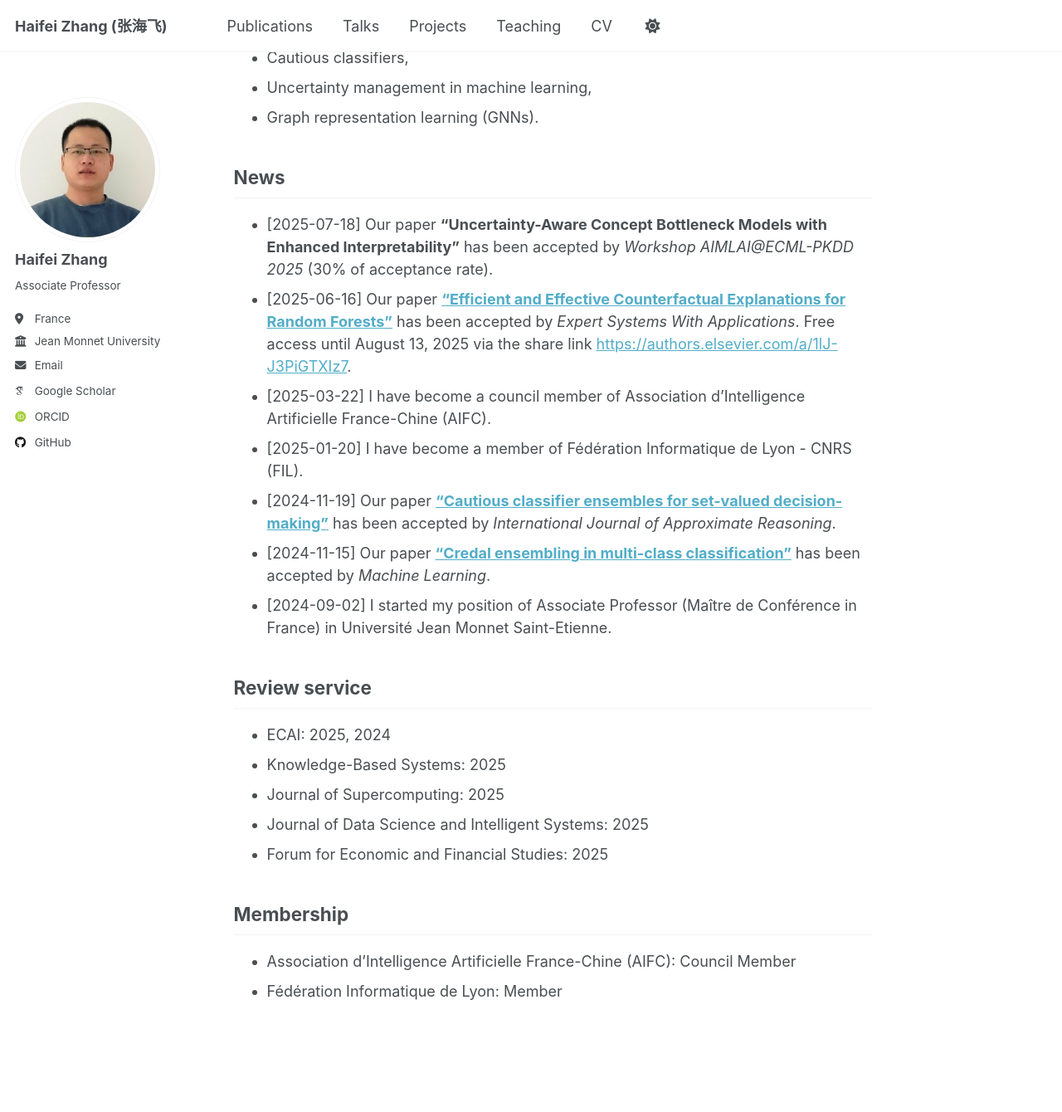
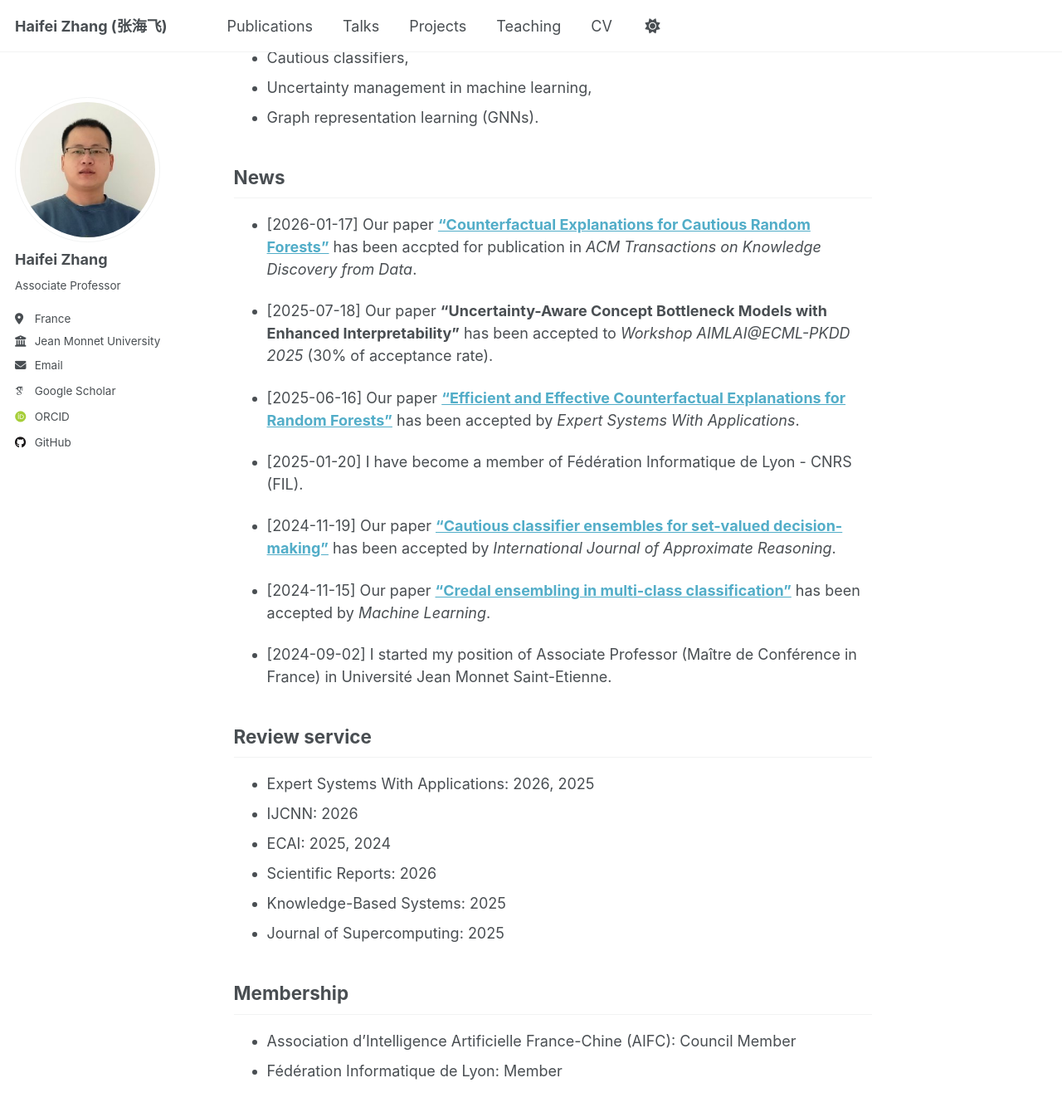
Before and after one commit to Haifei-ZHANG/Haifei-ZHANG.github.io, a Jekyll site: the page built from _pages/about.md, in a window 1280 px wide and 1400 px high, scrolled down 412 px. Shown: the top 1340 px of the window at 83% size. Built offline with Jekyll 4.4.1, drawn with Linux system fonts in a browser that asks for light colours; some web fonts are replaced.

Commit message:
add talk of CLPC and paper Explanation for CRF

```diff
--- a/_pages/about.md
+++ b/_pages/about.md
@@ -17,22 +17,29 @@
 - Graph representation learning (GNNs).
 
 ## News
-- [2025-07-18] Our paper **"Uncertainty-Aware Concept Bottleneck Models with Enhanced Interpretability"** has been accepted by *Workshop AIMLAI@ECML-PKDD 2025* (30% of acceptance rate).
-- [2025-06-16] Our paper <a href="https://doi.org/10.1016/j.eswa.2025.128661" target="_blank" rel="noopener noreferrer">**"Efficient and Effective Counterfactual Explanations for Random Forests"**</a> has been accepted by *Expert Systems With Applications*. Free access until August 13, 2025 via the share link <a href="https://authors.elsevier.com/a/1lJ-J3PiGTXIz7" target="_blank" rel="noopener noreferrer">https://authors.elsevier.com/a/1lJ-J3PiGTXIz7</a>.
-- [2025-03-22] I have become a council member of Association d'Intelligence Artificielle France-Chine (AIFC).
+- [2026-01-17] Our paper <a href="https://dl.acm.org/doi/full/10.1145/3794856" target="_blank" rel="noopener noreferrer">**"Counterfactual Explanations for Cautious Random Forests"**</a> has been accpted for publication in *ACM Transactions on Knowledge Discovery from Data*.
+
+- [2025-07-18] Our paper **"Uncertainty-Aware Concept Bottleneck Models with Enhanced Interpretability"** has been accepted to *Workshop AIMLAI@ECML-PKDD 2025* (30% of acceptance rate).
+
+- [2025-06-16] Our paper <a href="https://doi.org/10.1016/j.eswa.2025.128661" target="_blank" rel="noopener noreferrer">**"Efficient and Effective Counterfactual Explanations for Random Forests"**</a> has been accepted by *Expert Systems With Applications*.
+
 - [2025-01-20] I have become a member of Fédération Informatique de Lyon - CNRS (FIL).
+
 - [2024-11-19] Our paper <a href="https://doi.org/10.1016/j.ijar.2024.109328" target="_blank" rel="noopener noreferrer">**"Cautious classifier ensembles for set-valued decision-making"**</a> has been accepted by *International Journal of Approximate Reasoning*.
+
 - [2024-11-15] Our paper <a href="https://doi.org/10.1007/s10994-024-06703-y" target="_blank" rel="noopener noreferrer">**"Credal ensembling in multi-class classification"**</a> has been accepted by *Machine Learning*.
+
 - [2024-09-02] I started my position of Associate Professor (Maître de Conférence in France) in Université Jean Monnet Saint-Etienne.
 
 
 
 ## Review service
+- Expert Systems With Applications: 2026, 2025
+- IJCNN: 2026
 - ECAI: 2025, 2024
+- Scientific Reports: 2026
 - Knowledge-Based Systems: 2025
 - Journal of Supercomputing: 2025
-- Journal of Data Science and Intelligent Systems: 2025
-- Forum for Economic and Financial Studies: 2025
 
 
 
```
Also changed, not shown: _publications/2026-01-17-ACM-TKDD-Counterfactual-Explanations-for-Cautious-Random-Forests.md (added, +14 -0 lines), _talks/Talk-2025-09-15-Workshop-AIMLAI-ECMLPKDD2025-Porto-Portugal.md (added, +10 -0 lines), 2 other files.
